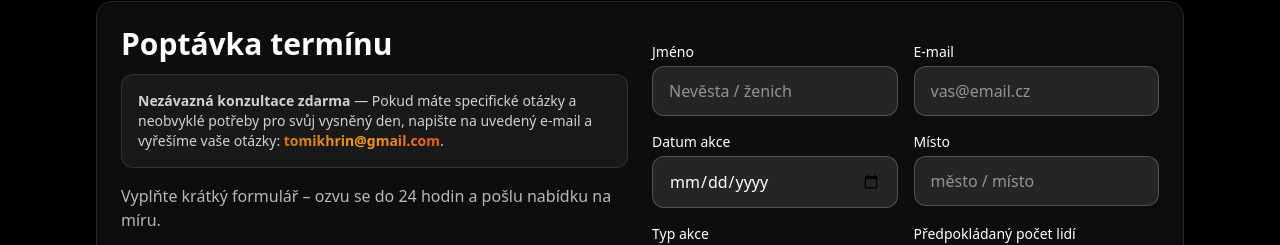
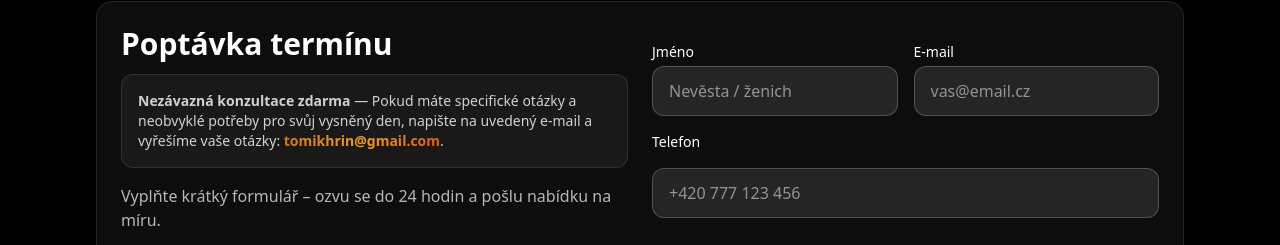
Before and after one commit to tomikhrin-create/YourDJ, a plain HTML site: page index.html in a window 1280 px wide. Shown: the part 4335-4580 px from the top of the page. Drawn offline with nearby package versions, Linux system fonts and the light colour scheme.

Commit message:
index.html

```diff
--- a/index.html
+++ b/index.html
@@ -340,6 +340,11 @@
               <div><label class="mb-1 block text-sm font-medium" for="name2">Jméno</label><input id="name2" name="name" required type="text" placeholder="Nevěsta / ženich" class="w-full rounded-xl border border-white/20 bg-white/10 px-4 py-3 text-white outline-none placeholder:text-white/50 focus:border-amber-400"/></div>
               <div><label class="mb-1 block text-sm font-medium" for="email2">E‑mail</label><input id="email2" name="email" required type="email" placeholder="vas@email.cz" class="w-full rounded-xl border border-white/20 bg-white/10 px-4 py-3 text-white outline-none placeholder:text-white/50 focus:border-amber-400"/></div>
             </div>
+  <label class="mb-1 block text-sm font-medium" for="phone">Telefon</label>
+  <input id="phone" name="phone" type="tel" inputmode="tel"
+         placeholder="+420 777 123 456"
+         class="w-full rounded-xl border border-white/20 bg-white/10 px-4 py-3 text-white outline-none placeholder:text-white/50 focus:border-amber-400"/>
+          </div>
             <div class="grid gap-4 sm:grid-cols-2">
               <div><label class="mb-1 block text-sm font-medium" for="date2">Datum akce</label><input id="date2" name="date" required type="date" class="w-full rounded-xl border border-white/20 bg-white/10 px-4 py-3 text-white outline-none focus:border-amber-400"/></div>
               <div><label class="mb-1 block text-sm font-medium" for="venue2">Místo</label><input id="venue2" name="venue" required type="text" placeholder="město / místo" class="w-full rounded-xl border border-white/20 bg-white/10 px-4 py-3 text-white outline-none placeholder:text-white/50 focus:border-amber-400"/></div>
```
